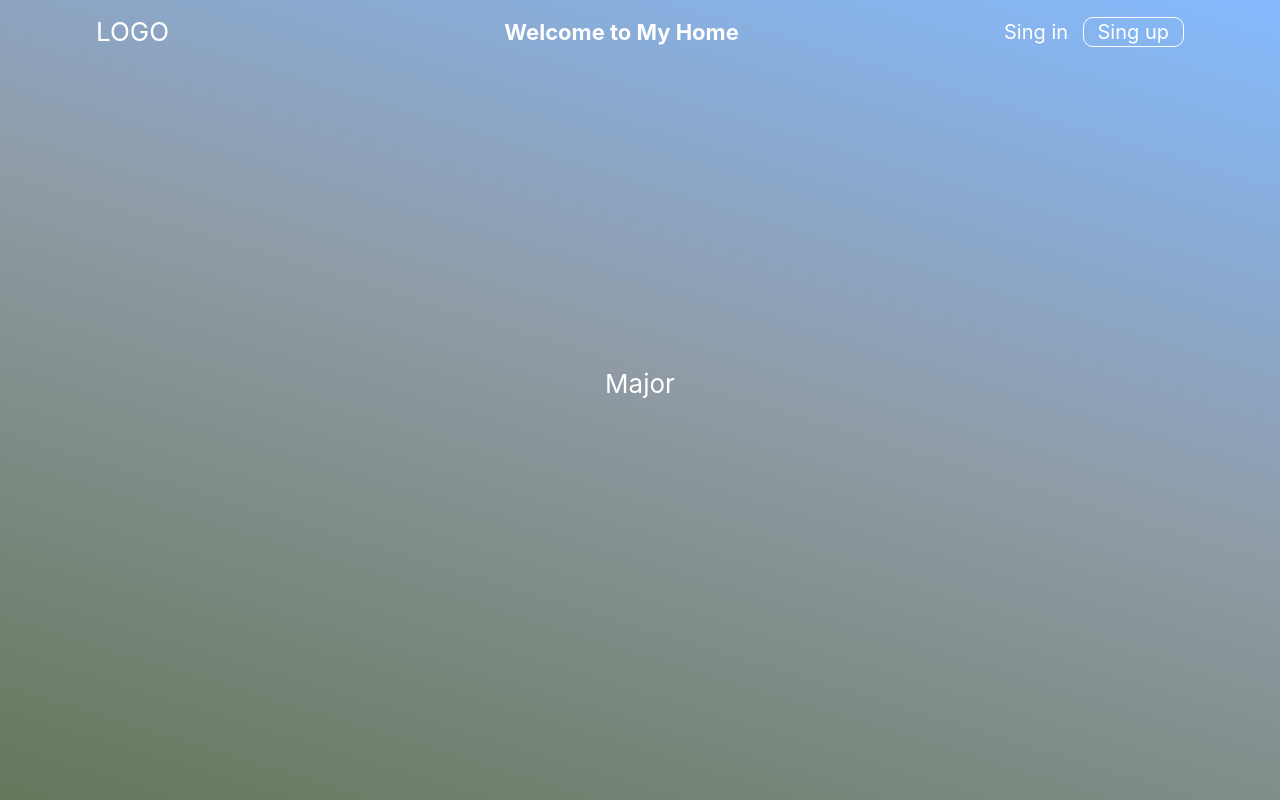
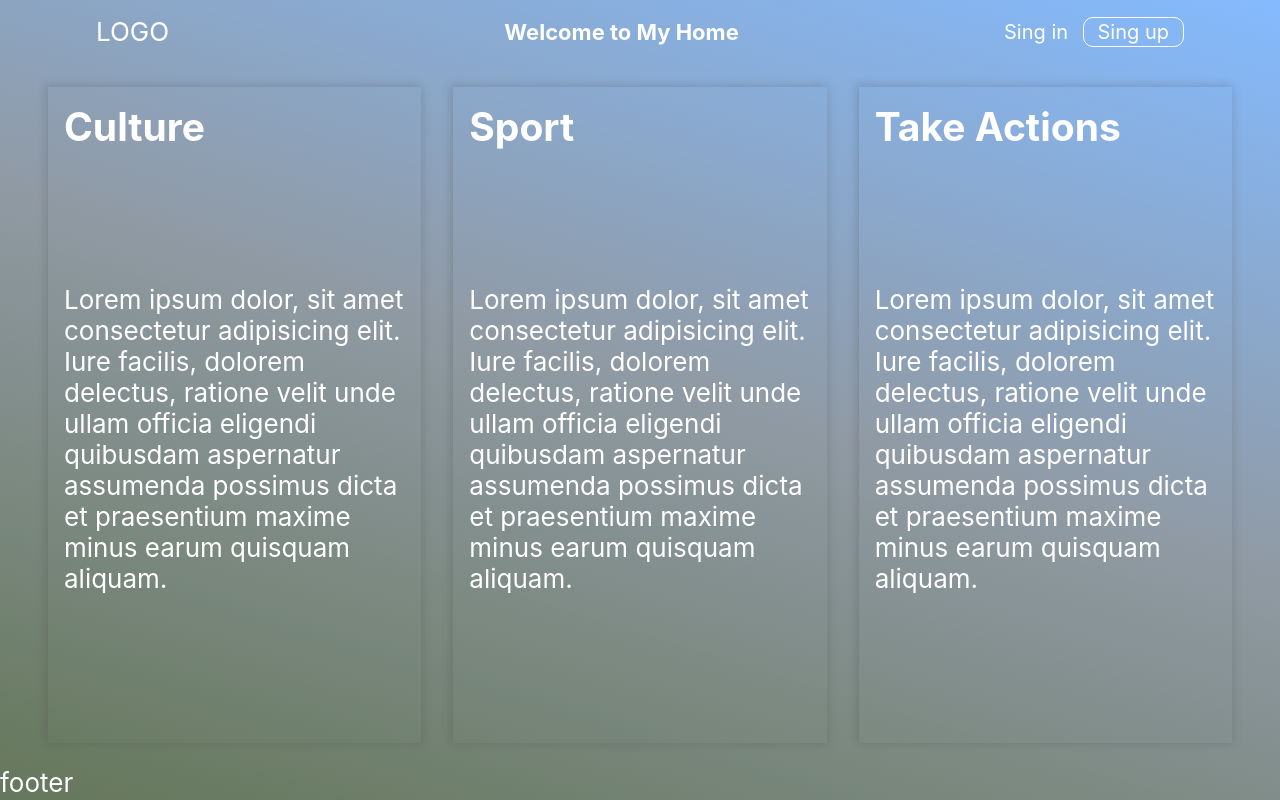
Before and after one commit to EGalinevsky/my-newProject, a React (Create React App) app: page / in a window 1280 px wide. Built offline with nearby package versions, Linux system fonts and the light colour scheme.

Commit message:
add component Card

```diff
--- a/src/App.css
+++ b/src/App.css
@@ -10,14 +10,6 @@
   font-size: calc(10px + 2vmin);
   color: white;
 }
-.section-body{
-  min-height: 80vh;
-  display: flex;
-  flex-direction: column;
-  align-items: center;
-  justify-content: center;
-}
-
 * {
   box-sizing: border-box;
 }
--- /dev/null
+++ b/src/Pages/Major/components/Card/index.tsx
@@ -0,0 +1,20 @@
+import React from 'react'
+import { Link } from 'react-router-dom';
+import s from '../../styles/card.module.scss'
+
+interface ICard {
+    id: string;
+    name: string;
+    text: string
+}
+const Card: React.FC<ICard> = ({ name, text, id }) => {
+    console.log(id)
+    return (
+        <Link to={`/${name.toLocaleLowerCase().replace(/ /g, '')}`} className={s.wrapperCard}>
+            <h2>{name}</h2>
+            <p>{text}</p>
+        </Link>
+    )
+}
+
+export default Card
--- a/src/Pages/Major/index.tsx
+++ b/src/Pages/Major/index.tsx
@@ -1,13 +1,48 @@
-import React from 'react'
+import React, { useId } from 'react'
 import Header from '../../components/Header/Header'
+import Card from './components/Card';
+import s from './styles/index.module.scss'
+
+interface IUser {
+    id: string;
+    name: string;
+    title: string
+}
+
 
 export const Major = () => {
+    const arrCards: IUser[] = [
+        {
+            id: useId(),
+            name: 'Culture',
+            title: 'Lorem ipsum dolor, sit amet consectetur adipisicing elit. Iure facilis, dolorem delectus, ratione velit unde ullam officia eligendi quibusdam aspernatur assumenda possimus dicta et praesentium maxime minus earum quisquam aliquam.'
+        },
+        {
+            id: useId(),
+            name: 'Sport',
+            title: 'Lorem ipsum dolor, sit amet consectetur adipisicing elit. Iure facilis, dolorem delectus, ratione velit unde ullam officia eligendi quibusdam aspernatur assumenda possimus dicta et praesentium maxime minus earum quisquam aliquam.'
+        },
+        {
+            id: useId(),
+            name: 'Take Actions',
+            title: 'Lorem ipsum dolor, sit amet consectetur adipisicing elit. Iure facilis, dolorem delectus, ratione velit unde ullam officia eligendi quibusdam aspernatur assumenda possimus dicta et praesentium maxime minus earum quisquam aliquam.'
+        }
+    ];
     return (
         <>
             <Header />
-            <div className='section-body'>
-                <div>Major</div>
-            </div>
+            <main>
+                <section className={s.sectionBody}>
+                    {arrCards.map(card => <Card
+                        key={card.id}
+                        id={card.id}
+                        name={card.name}
+                        text={card.title} />)}
+                </section>
+            </main>
+            <footer>
+                footer
+            </footer>
         </>
     )
 }
--- /dev/null
+++ b/src/Pages/Major/styles/card.module.scss
@@ -0,0 +1,8 @@
+.wrapperCard{
+    display: grid;
+    height: 100%;
+    text-decoration: none;
+    color: var(--color-white);
+    padding: 1rem;
+    box-shadow: 0.1rem 0.1rem 0.6rem #47474727, -0.2rem -0.2rem 0.5rem #47474727;
+}
--- /dev/null
+++ b/src/Pages/Major/styles/index.module.scss
@@ -0,0 +1,8 @@
+.sectionBody{
+  min-height: 88vh;
+  display: grid;
+  align-items: center;
+  grid-template-columns: repeat(auto-fit, minmax(250px, 1fr));
+  grid-gap: 2rem;
+  padding: 1.5rem 3rem;
+}
```
